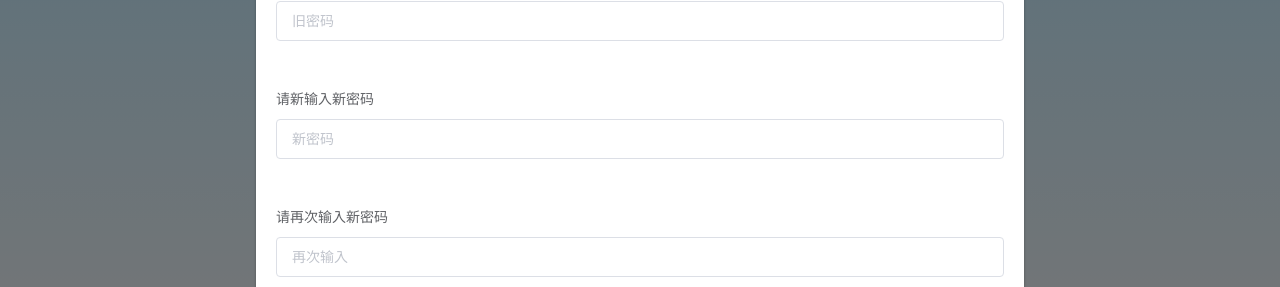
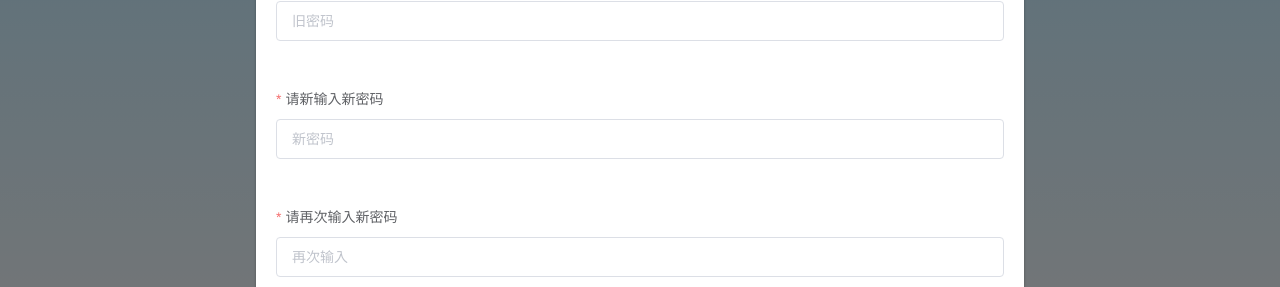
Before and after one commit to labyrinth-ssr/edusystem_frontend, a Vue app: page /stu in a window 1280 px wide. Both pictures are taken after a click on the button "修改密码 Dialog". Shown: the part 243-530 px from the top of the page. Built offline with nearby package versions, Linux system fonts and the light colour scheme.

Commit message:
fix:用户重置密码校验

```diff
--- a/src/components/studentHome.vue
+++ b/src/components/studentHome.vue
@@ -18,14 +18,13 @@
       <el-menu-item index="3" text-color="#ffd04b" >消息中心</el-menu-item>
     </el-menu>
     <el-button type="text" @click="dialogVisible = true">修改密码 Dialog</el-button>
-
     <el-dialog
         title="提示"
         :visible.sync="dialogVisible"
         width="60%"
         :before-close="handleClose">
       <span>
-        <el-form v-model="changePasswd" style="text-align: left" ref="dataForm">
+        <el-form v-model="changePasswd" style="text-align: left" ref="dataForm" :rules="rules">
           <el-form-item label="请输入旧密码" prop="oldPassword">
             <el-input
                 id = 'old'
@@ -56,7 +55,6 @@
                 auto-complete="off"
                 placeholder="再次输入"
                 style="width: 100%"
-                onkeyup="validate_1()"
             ></el-input>
 
           </el-form-item>
@@ -76,7 +74,29 @@
 <script>
 export default {
   name: "studentHome",
+
   data() {
+     var validatePass = (rule, value, callback) => {
+        if (this.changePasswd.newPassword === '') {
+                callback(new Error('请输入密码'));
+        } else {
+          // if (this.changePasswd.confirmPassword !== '') {
+          //     this.$refs.dataForm.validateField('confirmPassword');
+          // }
+          callback();}
+      };
+      var validatePass2 = (rule, value, callback) => {
+         if (this.changePasswd.confirmPassword === '') {
+              callback(new Error('请再次输入密码'));
+          }
+          if (this.changePasswd.confirmPassword !== this.changePasswd.newPassword) {
+            console.log(this.changePasswd.newPassword)
+
+              callback(new Error('两次输入密码不一致!'));
+          } else {
+              callback();
+          }
+      };
     return {
       activeIndex: '1',
       activeIndex2: '1',
@@ -84,10 +104,22 @@ export default {
       changePasswd: {
         oldPassword: '',
         newPassword: '',
-        confirmPassword:''
+        confirmPassword:''},
+        rules: {
+          newPassword: [
+            // { required: true, message: '请输入', trigger: 'blur' },
+            { validator: validatePass, trigger: 'blur', required: true}
+          ],
+          confirmPassword:[
+            // { required: true, message: '请确认密码', trigger: 'blur' },
+            //这里不知道为啥不能用rules判断，value没有值，只能自定义函数了
+            { validator: validatePass2, trigger: 'blur', required: true }
+          ]
+        }
 
-      }
-    };
+
+    }
+
   },
   methods: {
     handleSelect(key, keyPath) {
@@ -100,16 +132,6 @@ export default {
           }
       ).catch(_=>{});
     },
-    validate_1() {
-      const pwd1 = document.getElementById('new').value;
-      const pwd2 = document.getElementById('conf').value;
-
-      if (pwd1 === pwd2) {
-        document.getElementById("tips").innerHTML = "<span style='accent-color: green' >两次密码相同</span>";
-      } else {
-        document.getElementById("tips").innerHTML = "<span style='accent-color: red' >两次密码不同</span>";
-      }
-    }
   }
 }
 </script>
```
